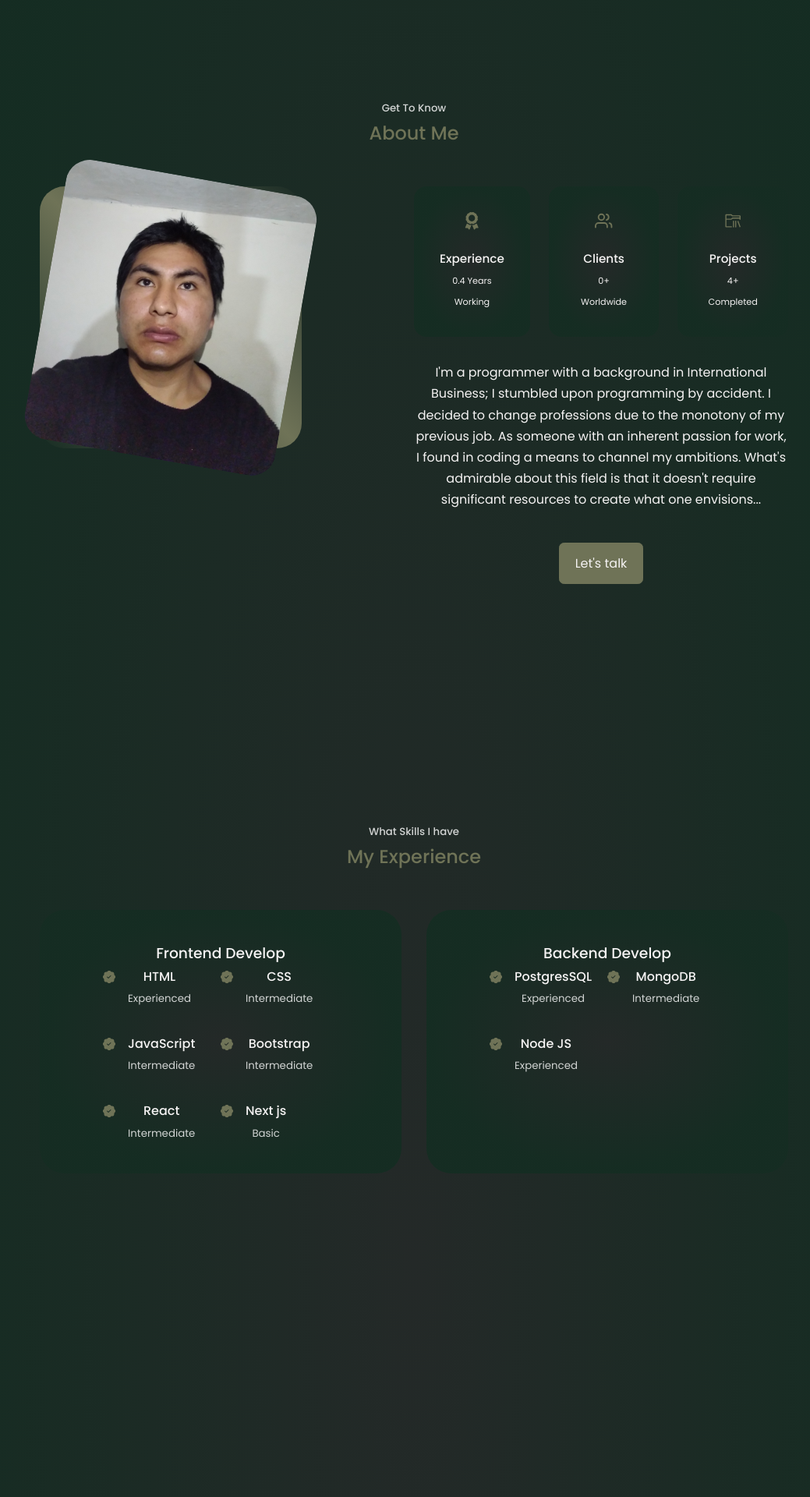
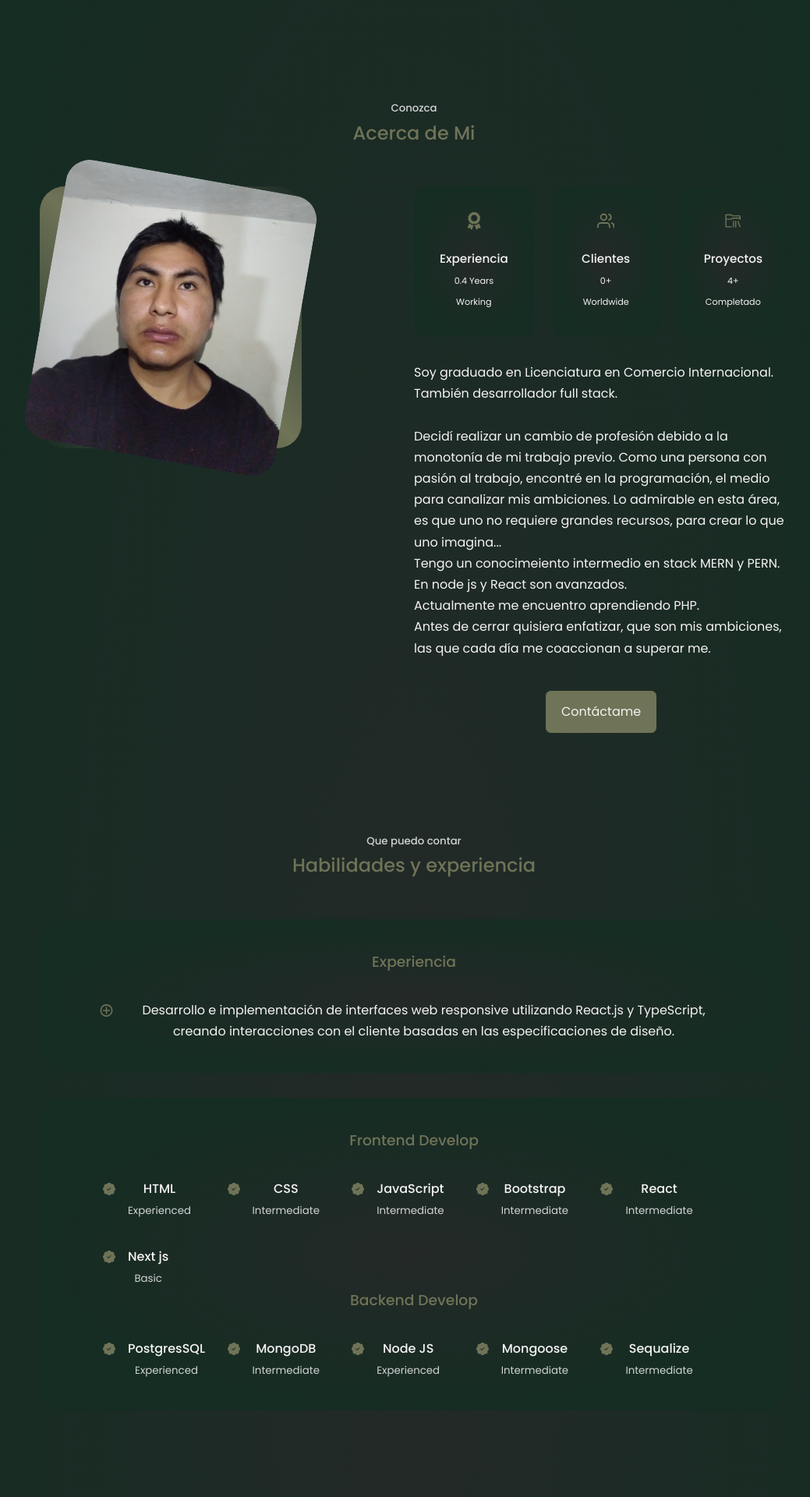
Before and after one commit to corolima3/portfolio, a React (Create React App) app: page / in a window 1280 px wide. Shown: the part 800-2720 px from the top of the page at 78% size, without its empty margins (109-1148 px from the left). Built offline with nearby package versions, Linux system fonts and the light colour scheme.

Commit message:
refactory español

```diff
--- a/src/components/about/about.css
+++ b/src/components/about/about.css
@@ -58,6 +58,7 @@
 .about__content p {
     margin:2rem 0 2.6rem;
     color: var(---color-light);
+    text-align:left;
 }
 
  /*--------media queries(medium) */
--- a/src/components/about/about.jsx
+++ b/src/components/about/about.jsx
@@ -10,8 +10,8 @@ import './about.css';
 function About() {
     return (
         <section id='about'>
-            <h5>Get To Know</h5>
-            <h2>About Me</h2>
+            <h5>Conozca</h5>
+            <h2>Acerca de Mi</h2>
             <div className="container about__container">
                 <div className="about__me">
                     <div className="about__me-image">
@@ -22,24 +22,32 @@ function About() {
                     <div className="about__cards">
                         <article className="about__card">
                             <FaAward className="about__icon" />
-                            <h5>Experience</h5>
+                            <h5>Experiencia</h5>
                             <small>0.4 Years Working</small>
                         </article>
                         <article className="about__card">
                             <FiUsers className="about__icon" />
-                            <h5>Clients</h5>
+                            <h5>Clientes</h5>
                             <small>0+ Worldwide</small>
                         </article>
                         <article className="about__card">
                             <VscFolderLibrary className="about__icon" />
-                            <h5>Projects</h5>
-                            <small>4+ Completed</small>
+                            <h5>Proyectos</h5>
+                            <small>4+ Completado</small>
                         </article>
                     </div>
-                    <p>I'm a programmer with a background in International Business; I stumbled upon programming by accident.
-                        I decided to change professions due to the monotony of my previous job. As someone with an inherent passion for work,
-                        I found in coding a means to channel my ambitions. What's admirable about this field is that it doesn't require significant resources to create what one envisions...</p>
-                <a href="#contact" className="btn btn-primary">Let's talk</a>
+                    <p>Soy graduado en Licenciatura en Comercio Internacional. También desarrollador full stack.
+                        <br/>
+                        <br/>
+                        Decidí realizar un cambio de profesión debido a la monotonía de mi trabajo previo. Como una persona con pasión al trabajo, encontré en la programación,
+                         el medio para canalizar mis ambiciones. Lo admirable en esta área, es que uno no requiere grandes recursos, para crear lo que uno imagina...
+                         <br/>
+                        Tengo un conocimeiento intermedio en stack MERN y PERN. En node js y React son avanzados.
+                        <br/>
+                        Actualmente me encuentro aprendiendo PHP.
+                        <br/>
+                        Antes de cerrar quisiera enfatizar, que son mis ambiciones, las que cada día me coaccionan a superar me.  </p>
+                    <a href="#contact" className="btn btn-primary">Contáctame</a>
                 </div>
             </div>
         </section>);
--- a/src/components/contact/contact.jsx
+++ b/src/components/contact/contact.jsx
@@ -48,37 +48,37 @@ function Contact() {
 
     return (
         <section id='contact' className="px600">
-            <h5>Get in out</h5>
-            <h2>Contact Me</h2>
+            <h5>Reunamos</h5>
+            <h2>Contáctame</h2>
             <div className="container contact__container">
                 <div className="contact__options">
                     <article className="contact__option">
                         <MdOutlineEmail className="contact__option-icon" />
                         <h4>email</h4>
                         <h5>josecorolima@gmail.com</h5>
-                        <a href="mailto:@gmail.com" target="_blank" rel="noreferrer">Send a message</a>
+                        <a href="mailto:@gmail.com" target="_blank" rel="noreferrer">Envia un mensaje</a>
                     </article>
                     <article className="contact__option">
                         <RiMessengerLine className="contact__option-icon" />
                         <h4>messenger</h4>
                         <h5>corolima jose</h5>
-                        <a href="https://m.me/corolimajose" target="_blank" rel="noreferrer">Send a message</a>
+                        <a href="https://m.me/corolimajose" target="_blank" rel="noreferrer">Envia un mensaje</a>
                     </article>
                     <article className="contact__option">
                         <BsWhatsapp className="contact__option-icon" />
                         <h4>whatsapp</h4>
                         <h5>+549 11 6652-7064</h5>
-                        <a href="https://wa.me/5491166527064" target="_blank" rel="noreferrer">Send a message</a>
+                        <a href="https://wa.me/5491166527064" target="_blank" rel="noreferrer">Envia un mensaje</a>
                     </article>
                 </div>
                 <form onSubmit={handleSubmit}>
-                    <input type="text" name={"name"} value={emailData.name} onChange={handlerData} placeholder="Your full name" required />
+                    <input type="text" name={"name"} value={emailData.name} onChange={handlerData} placeholder="Nombre completo" required />
                     {error.name && <p>{error.name}</p>}
-                    <input type="email" name={"email"} value={emailData.email} onChange={handlerData} placeholder="Your email" required />
+                    <input type="email" name={"email"} value={emailData.email} onChange={handlerData} placeholder="Email" required />
                     {error.email && <p>{error.email}</p>}
-                    <textarea value={emailData.message} name={"message"} rows="7" onChange={handlerData} placeholder="Your message" required></textarea>
+                    <textarea value={emailData.message} name={"message"} rows="7" onChange={handlerData} placeholder="Mensaje" required></textarea>
                     {error.message && <p>{error.message}</p>}
-                    <button type='submit' className="btn btn-primary">Sent Message</button>
+                    <button type='submit' className="btn btn-primary">Envia un mensaje</button>
                 </form>
             </div>
         </section>);
--- a/src/components/experience/experience.css
+++ b/src/components/experience/experience.css
@@ -1,10 +1,10 @@
 .experience__container {
     display: grid;
-    grid-template-columns: 1fr 1fr;
+    grid-template-columns: 1fr ;
     gap: 2rem;
 }
 
-.experience__container>div {
+.experience__container .experience__frontend, .experience__container .experience__backend  {
     background: var(--color-bg-variant);
     padding: 2.4rem 5rem;
     border-radius: 2rem;
@@ -18,15 +18,16 @@
     cursor: default;
 }
 
-.experience__conctainer>div h3 {
+.experience__container>div h3 {
     text-align: center;
     margin-bottom: 2rem;
+
     color: var(--color-primary);
 }
 
 .experience__content {
     display: grid;
-    grid-template-columns: 1fr 1fr;
+    grid-template-columns: repeat(5,1fr);
     row-gap: 2rem;
 }
 
@@ -39,6 +40,12 @@
     margin-top: 6px;
     color: var(--color-primary);
 }
+.experience__details-iconCgAdd {
+    margin-top: 6px;
+    color: var(--color-primary);
+    transform: scale(2.1);
+}
+
 
 /*------------MEDIA QUERIES (MEDIUM DEVICES)----------*/
 
@@ -57,7 +64,8 @@
 
     .experience__content {
         padding: 1rem;
-
+        display: grid;
+        grid-template-columns: repeat(4,1fr);
     }
 }
 
@@ -66,10 +74,16 @@
 @media screen and (max-width: 600px) {
     .experience__container {
         gap: 1rem;
+
     }
-
-    .experience__container>div {
+    .experience__content{
+        display: grid;
+        grid-template-columns: repeat(2,1fr);
+        row-gap: 2rem;
+    }
+    .experience__container .experience__frontend {
         width: 100%;
         padding: 2rem 1rem;
     }
+
 }
--- a/src/components/experience/experience.jsx
+++ b/src/components/experience/experience.jsx
@@ -1,25 +1,37 @@
 import React from "react";
 import './experience.css';
 import { BsPatchCheckFill } from 'react-icons/bs'
+import { CgAdd } from "react-icons/cg";
 
 function Experience() {
     return (
         <section id='experience'>
-            <h5>What Skills I have</h5>
-            <h2> My Experience</h2>
+            <h5>Que puedo contar</h5>
+            <h2>Habilidades y experiencia</h2>
             <div className="container experience__container">
                 <div className="experience__frontend">
+                    <h3>Experiencia</h3>
+                    <div className="experience">
+                        <article className="experience__details">
+                            <CgAdd  className="experience__details-iconCgAdd" />
+                            <p>Desarrollo e implementación de interfaces web responsive utilizando React.js y TypeScript,
+                                 creando interacciones con el cliente basadas en las especificaciones de diseño.
+                            </p>
+                        </article>
+                    </div>
+                </div>
+                <div className="experience__backend">
                     <h3>Frontend Develop</h3>
                     <div className="experience__content">
                         <article className="experience__details">
-                            <BsPatchCheckFill className="experience__details-icon"/>
+                            <BsPatchCheckFill className="experience__details-icon" />
                             <div>
                                 <h4>HTML</h4>
                                 <small className='text-light'>Experienced</small>
                             </div>
                         </article>
                         <article className="experience__details">
-                            <BsPatchCheckFill className="experience__details-icon"/>
+                            <BsPatchCheckFill className="experience__details-icon" />
                             <div>
                                 <h4>CSS</h4>
                                 <small className='text-light'>Intermediate</small>
@@ -27,7 +39,7 @@ function Experience() {
                             </div>
                         </article>
                         <article className="experience__details">
-                            <BsPatchCheckFill className="experience__details-icon"/>
+                            <BsPatchCheckFill className="experience__details-icon" />
                             <div>
                                 <h4>JavaScript</h4>
                                 <small className='text-light'>Intermediate</small>
@@ -35,7 +47,7 @@ function Experience() {
                             </div>
                         </article>
                         <article className="experience__details">
-                            <BsPatchCheckFill className="experience__details-icon"/>
+                            <BsPatchCheckFill className="experience__details-icon" />
                             <div>
                                 <h4>Bootstrap</h4>
                                 <small className='text-light'>Intermediate</small>
@@ -43,7 +55,7 @@ function Experience() {
                             </div>
                         </article>
                         <article className="experience__details">
-                            <BsPatchCheckFill className="experience__details-icon"/>
+                            <BsPatchCheckFill className="experience__details-icon" />
                             <div>
                                 <h4>React</h4>
                                 <small className='text-light'>Intermediate</small>
@@ -51,7 +63,7 @@ function Experience() {
                             </div>
                         </article>
                         <article className="experience__details">
-                            <BsPatchCheckFill className="experience__details-icon"/>
+                            <BsPatchCheckFill className="experience__details-icon" />
                             <div>
                                 <h4>Next js</h4>
                                 <small className='text-light'>Basic</small>
@@ -59,12 +71,10 @@ function Experience() {
                             </div>
                         </article>
                     </div>
-                </div>
-                <div className="experience__backend">
                     <h3>Backend Develop</h3>
                     <div className="experience__content">
                         <article className="experience__details">
-                            <BsPatchCheckFill className="experience__details-icon"/>
+                            <BsPatchCheckFill className="experience__details-icon" />
                             <div>
                                 <h4>PostgresSQL</h4>
                                 <small className='text-light'>Experienced</small>
@@ -72,7 +82,7 @@ function Experience() {
                             </div>
                         </article>
                         <article className="experience__details">
-                            <BsPatchCheckFill className="experience__details-icon"/>
+                            <BsPatchCheckFill className="experience__details-icon" />
                             <div>
                                 <h4>MongoDB</h4>
                                 <small className='text-light'>Intermediate</small>
@@ -80,10 +90,23 @@ function Experience() {
                             </div>
                         </article>
                         <article className="experience__details">
-                            <BsPatchCheckFill className="experience__details-icon"/>
+                            <BsPatchCheckFill className="experience__details-icon" />
                             <div>
                                 <h4>Node JS</h4>
                                 <small className='text-light'>Experienced</small>
+                            </div>
+                        </article>
+                        <article className="experience__details">
+                            <BsPatchCheckFill className="experience__details-icon" />
+                            <div>
+                                <h4>Mongoose</h4>
+                                <small className='text-light'>Intermediate</small>
+                            </div>
+                        </article><article className="experience__details">
+                            <BsPatchCheckFill className="experience__details-icon" />
+                            <div>
+                                <h4>Sequalize</h4>
+                                <small className='text-light'>Intermediate</small>
 
                             </div>
                         </article>
--- a/src/components/header/CTA.jsx
+++ b/src/components/header/CTA.jsx
@@ -5,7 +5,7 @@ const CTA = () => {
     return (
         <div className="cta">
             <a href="https://docs.google.com/document/d/13fcCl9CiJ8sDPRiZozW-Q8gMlk7X20Fzv7wHHzDciC0/edit?usp=sharing" download className='btn'>Download CV</a>
-            <a href="#contact" className='btn btn-primary'>Let's Talk</a>
+            <a href="#contact" className='btn btn-primary'>Contáctame</a>
         </div >
     )
 }
--- a/src/components/header/header.jsx
+++ b/src/components/header/header.jsx
@@ -8,7 +8,7 @@ function Header() {
     return (
         <header id="header">
             <div className="container header__container">
-                <h5>Hello I'm</h5>
+                <h5>Hola, soy</h5>
                 <h1>Coro Lima Jose</h1>
                 <h5 className='text-light'>Fullstack Developerk </h5>
                 <CTA />
--- a/src/components/portfolio/portfolio.jsx
+++ b/src/components/portfolio/portfolio.jsx
@@ -10,7 +10,7 @@ import img4 from '../../assets/Captura de pantalla 2023-11-20 164047.png'
 function Portfolio() {
     return (
         <section id='portfolio' className="px600">
-            <h5>My Recent Work</h5>
+            <h5>En lo que trabaje</h5>
             <h2>Portfolio</h2>
             <div className='container portfolio__container'>
                 <article className='portfolio__item'>
--- a/src/components/testimonials/testimonials.jsx
+++ b/src/components/testimonials/testimonials.jsx
@@ -23,8 +23,7 @@ function Testimonials() {
                     <img src={avt2} alt="avatar one" />
                 </div>
                 <h5 className="client__name">ernest</h5>
-                <small className="client__review">Lorem ipsum dolor,
-                    sit amet consectetur adipisicing elit. Vero provident aut</small>
+                <small className="client__review">Lorem ident aut</small>
             </article>
             <article className="testimonial">
                 <div className="client__avatar">
```
